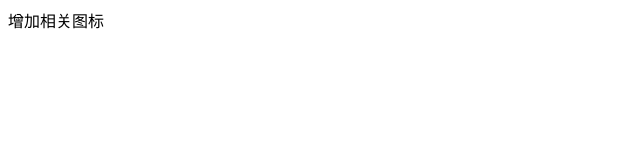
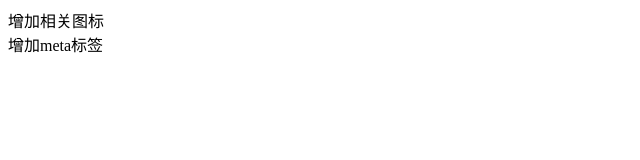
Before and after one commit to ranwenqi/movietalk, a plain HTML site: page index.html in a window 1280 px wide. Shown: the whole page, without its empty margins (0-640 px from the left). Drawn offline with Linux system fonts and the light colour scheme.

```diff
--- a/index.html
+++ b/index.html
@@ -7,5 +7,6 @@
 </head>
 <body>
 <div>增加相关图标</div>
+<div>增加meta标签</div>
 </body>
 </html>
```
